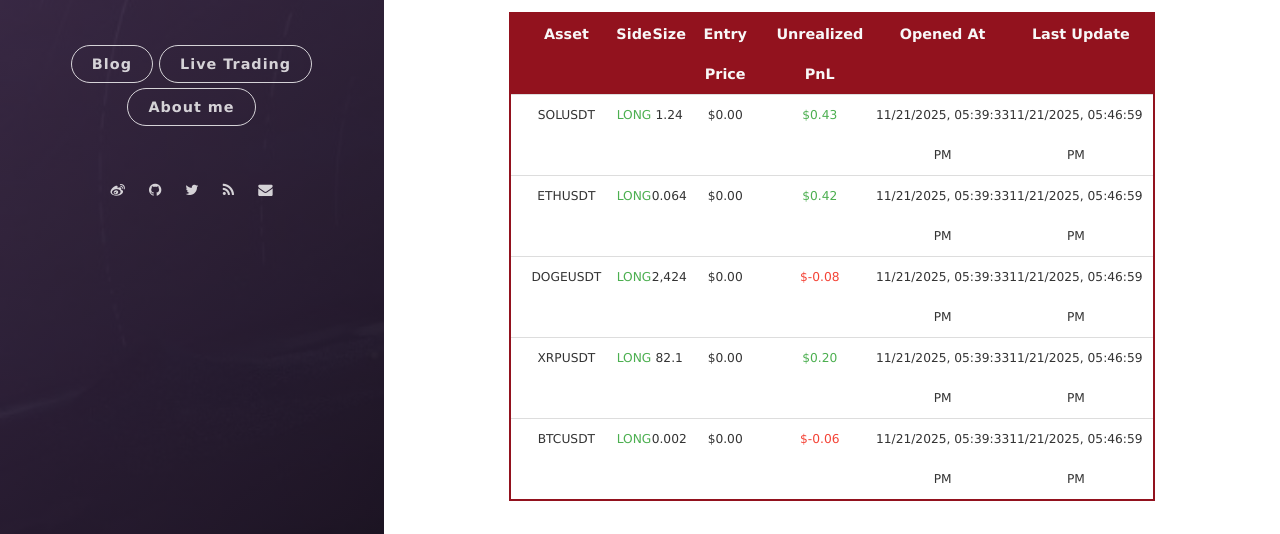
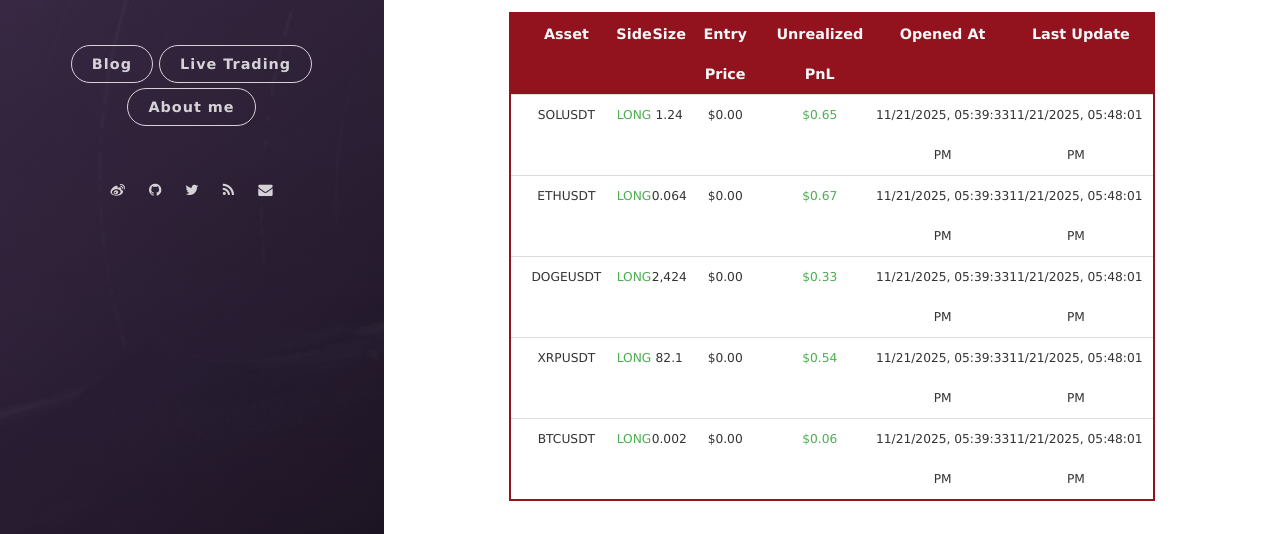
Before and after one commit to leeyegy/leeyegy.github.io, a Jekyll site: the page built from live-trading.html, in a window 1280 px wide and 1243 px high. Shown: the part 642-1176 px from the top of the window. Built offline with Jekyll 4.4.1, drawn with Linux system fonts in a browser that asks for light colours; nearby versions of some CDN libraries.

Commit message:
AccountMonitor: refresh positions 2025-11-22T01:48:01+08:00

```diff
--- a/assets/data/binance/positions.json
+++ b/assets/data/binance/positions.json
@@ -4,44 +4,44 @@
     "side": "LONG",
     "size": 1.24,
     "entryPrice": 0.0,
-    "unrealizedPnl": 0.4333178,
+    "unrealizedPnl": 0.64815608,
     "openedAt": "2025-11-22T01:39:33+08:00",
-    "reportedAt": "2025-11-22T01:46:59+08:00"
+    "reportedAt": "2025-11-22T01:48:01+08:00"
   },
   {
     "symbol": "ETHUSDT",
     "side": "LONG",
     "size": 0.064,
     "entryPrice": 0.0,
-    "unrealizedPnl": 0.4236,
+    "unrealizedPnl": 0.66936,
     "openedAt": "2025-11-22T01:39:33+08:00",
-    "reportedAt": "2025-11-22T01:46:59+08:00"
+    "reportedAt": "2025-11-22T01:48:01+08:00"
   },
   {
     "symbol": "DOGEUSDT",
     "side": "LONG",
     "size": 2424.0,
     "entryPrice": 0.0,
-    "unrealizedPnl": -0.08045256,
+    "unrealizedPnl": 0.33162744,
     "openedAt": "2025-11-22T01:39:33+08:00",
-    "reportedAt": "2025-11-22T01:46:59+08:00"
+    "reportedAt": "2025-11-22T01:48:01+08:00"
   },
   {
     "symbol": "XRPUSDT",
     "side": "LONG",
     "size": 82.1,
     "entryPrice": 0.0,
-    "unrealizedPnl": 0.19804818,
+    "unrealizedPnl": 0.53732315,
     "openedAt": "2025-11-22T01:39:33+08:00",
-    "reportedAt": "2025-11-22T01:46:59+08:00"
+    "reportedAt": "2025-11-22T01:48:01+08:00"
   },
   {
     "symbol": "BTCUSDT",
     "side": "LONG",
     "size": 0.002,
     "entryPrice": 0.0,
-    "unrealizedPnl": -0.06,
+    "unrealizedPnl": 0.05785928,
     "openedAt": "2025-11-22T01:39:33+08:00",
-    "reportedAt": "2025-11-22T01:46:59+08:00"
+    "reportedAt": "2025-11-22T01:48:01+08:00"
   }
 ]
```
